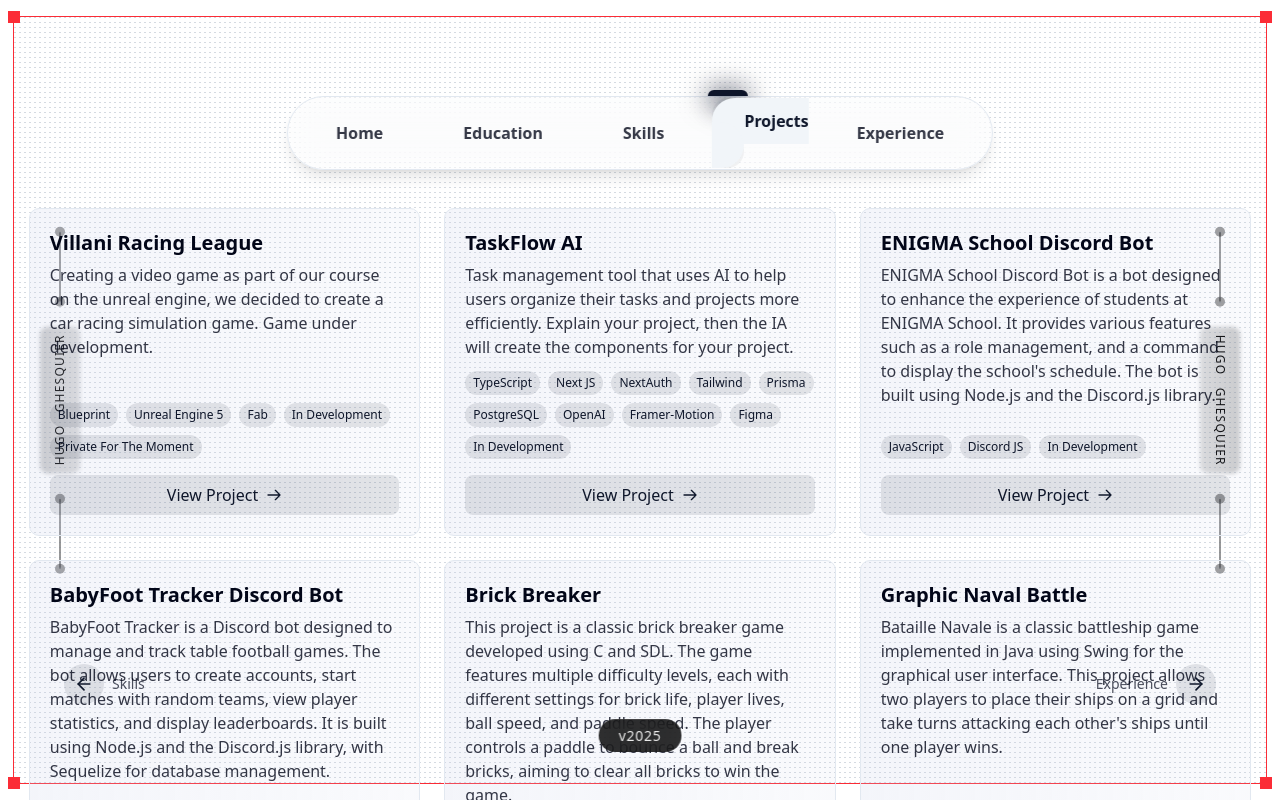
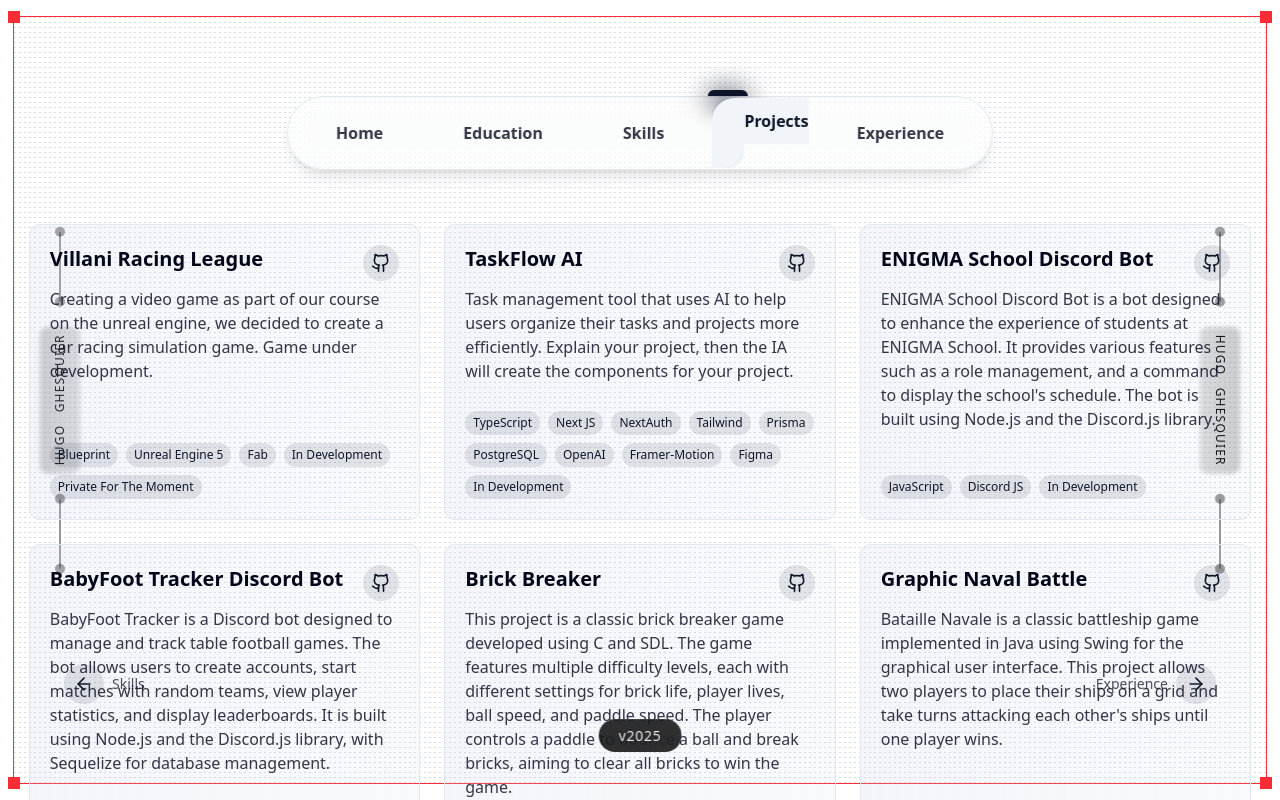
Before and after one commit to devZenta/Green-IT-CV, a Next.js app: page /projects in a window 1280 px wide. Shown: the top 800 px of the page. Built offline with nearby package versions, Linux system fonts and the light colour scheme.

Commit message:
refactor: enhance project item layout for improved user experience

```diff
--- a/src/components/HomePage/Quote.tsx
+++ b/src/components/HomePage/Quote.tsx
@@ -8,19 +8,16 @@
     name: "GitHub",
     url: "https://github.com/devZenta",
     icon: Github,
-    delay: 0.2,
   },
   {
     name: "LinkedIn",
     url: "https://www.linkedin.com/in/hugo-ghesquier/",
     icon: Linkedin,
-    delay: 0.3,
   },
   {
     name: "Email",
     url: "mailto:hugo.ghesquier@gmail.com",
     icon: Mail,
-    delay: 0.4,
   },
 ]
 
@@ -42,7 +39,7 @@
           className="flex gap-1 md:gap-2 lg:gap-3 xl:gap-4 justify-center"
           initial={{ opacity: 0 }}
           animate={{ opacity: 1 }}
-          transition={{ duration: 1.2, delay: 0.2, ease: "easeInOut" }}
+          transition={{ duration: 1.2, ease: "easeInOut" }}
         >
           <h1 className="font-semibold">&quot;Welcome</h1>
           <p className="font-thin">to my interactive</p>
@@ -51,7 +48,7 @@
           className="flex gap-1 md:gap-2 lg:gap-3 xl:gap-4 justify-center"
           initial={{ opacity: 0 }}
           animate={{ opacity: 1 }}
-          transition={{ duration: 1.2, delay: 0.4, ease: "easeInOut" }}
+          transition={{ duration: 1.2, ease: "easeInOut" }}
         >
           <h1 className="font-semibold">CV</h1>
           <p className="font-thin">where my</p>
@@ -61,7 +58,7 @@
           className="flex gap-1 md:gap-2 lg:gap-3 xl:gap-4 justify-center"
           initial={{ opacity: 0 }}
           animate={{ opacity: 1 }}
-          transition={{ duration: 1.2, delay: 0.6, ease: "easeInOut" }}
+          transition={{ duration: 1.2, ease: "easeInOut" }}
         >
           <h1 className="font-semibold">projects</h1>
           <p className="font-thin">are</p>
@@ -72,7 +69,7 @@
           className="font-thin"
           initial={{ opacity: 0 }}
           animate={{ opacity: 1 }}
-          transition={{ duration: 1.2, delay: 0.8, ease: "easeInOut" }}
+          transition={{ duration: 1.2, ease: "easeInOut" }}
         >
           detail...&quot;
         </motion.h1>
@@ -82,7 +79,7 @@
       <motion.div
         initial={{ opacity: 0, y: 20 }}
         animate={{ opacity: 1, y: 0 }}
-        transition={{ duration: 1, delay: 1.2, ease: "easeInOut" }}
+        transition={{ duration: 1, ease: "easeInOut" }}
         className="flex items-center justify-center gap-6 mt-14 md:mt-20 relative z-40"
       >
         {socialLinks.map((link) => (
@@ -94,15 +91,38 @@
             aria-label={link.name}
             initial={{ opacity: 0, scale: 0.9 }}
             animate={{ opacity: 1, scale: 1 }}
+            whileHover={{
+              scale: 1.15,
+              boxShadow: "0 0 15px rgba(161, 161, 252, 0.5)",
+              backgroundColor: "rgba(161, 161, 252, 0.15)",
+              transition: {
+                duration: 0.4,
+                type: "spring",
+                stiffness: 300
+              }
+            }}
+            whileTap={{
+              scale: 0.9,
+              boxShadow: "0 0 0px rgba(161, 161, 252, 0)",
+            }}
             transition={{
-              duration: 0.8,
-              delay: 1.2 + link.delay,
+              duration: 0.6,
               ease: "easeOut",
             }}
-            className="flex items-center justify-center w-12 h-12 md:w-14 md:h-14 rounded-full bg-primary/10 hover:bg-primary/20 transition-colors cursor-pointer"
+            className="flex items-center justify-center w-12 h-12 md:w-14 md:h-14 rounded-full bg-primary/5 transition-all duration-300 cursor-pointer relative overflow-hidden"
             style={{ position: 'relative', zIndex: 50 }}
           >
-            <link.icon className="w-5 h-5 md:w-6 md:h-6 text-primary" />
+            <motion.div
+              className="absolute inset-0 bg-primary/5"
+              whileHover={{
+                scale: 1.5,
+                opacity: 0,
+              }}
+              transition={{
+                duration: 0.5,
+              }}
+            />
+            <link.icon className="w-5 h-5 md:w-6 md:h-6 text-primary relative z-10" />
           </motion.a>
         ))}
       </motion.div>
--- a/src/components/ProjectsPage/Projects.tsx
+++ b/src/components/ProjectsPage/Projects.tsx
@@ -2,6 +2,7 @@
 
 import React from "react"
 import { motion } from "framer-motion"
+import { Github } from "lucide-react"
 
 interface ProjectItem {
   title: string
@@ -69,9 +70,49 @@
                 delay: index * 0.15,
                 ease: [0.22, 1, 0.36, 1]
               }}
-              className="bg-gradient-to-r from-[#C7CEE8]/20 to-[#C7CEE8]/10 border border-border p-5 rounded-lg h-full flex flex-col"
+              className="bg-gradient-to-r from-[#C7CEE8]/20 to-[#C7CEE8]/10 border border-border p-5 rounded-lg h-full flex flex-col mt-4"
             >
-              <h3 className="text-xl font-semibold text-foreground">{item.title}</h3>
+              <div className="flex justify-between items-start">
+                <motion.a
+                  href={item.link}
+                  target="_blank"
+                  rel="noopener noreferrer"
+                  className="text-xl font-semibold text-foreground hover:text-primary transition-colors duration-200 flex items-center gap-1 group"
+                  whileHover={{ x: 3 }}
+                >
+                  {item.title}
+                  <motion.svg
+                    className="w-4 h-4 opacity-0 -translate-x-2 group-hover:opacity-100 group-hover:translate-x-0 transition-all duration-200"
+                    fill="none"
+                    stroke="currentColor"
+                    viewBox="0 0 24 24"
+                    xmlns="http://www.w3.org/2000/svg"
+                  >
+                    <path
+                      strokeLinecap="round"
+                      strokeLinejoin="round"
+                      strokeWidth={2}
+                      d="M10 6H6a2 2 0 00-2 2v10a2 2 0 002 2h10a2 2 0 002-2v-4M14 4h6m0 0v6m0-6L10 14"
+                    />
+                  </motion.svg>
+                </motion.a>
+
+                <motion.a
+                  href={item.link}
+                  target="_blank"
+                  rel="noopener noreferrer"
+                  className="flex items-center justify-center w-9 h-9 rounded-full bg-primary/10 hover:bg-primary/20 transition-colors duration-300"
+                  whileHover={{
+                    scale: 1.1,
+                    backgroundColor: "rgba(161, 161, 252, 0.3)",
+                  }}
+                  whileTap={{ scale: 0.95 }}
+                  aria-label={`View ${item.title} on GitHub`}
+                >
+                  <Github className="w-5 h-5 text-primary" />
+                </motion.a>
+              </div>
+
               <p className="mt-1.5 text-foreground/80 flex-grow">{item.description}</p>
               <div className="mt-3 flex flex-wrap gap-2">
                 {item.technologies.map((tech, i) => (
@@ -80,31 +121,6 @@
                   </span>
                 ))}
               </div>
-              <motion.button
-                whileHover={{ scale: 1.02 }}
-                whileTap={{ scale: 0.98 }}
-                onClick={() => window.open(item.link, '_blank')}
-                className="mt-4 inline-flex items-center justify-center px-4 py-2 rounded-md bg-primary/10 text-primary hover:bg-primary/20 transition-colors duration-200 w-full group"
-              >
-                <span>View Project</span>
-                <motion.svg
-                  className="ml-2 w-4 h-4"
-                  initial={{ x: 0 }}
-                  animate={{ x: 0 }}
-                  whileHover={{ x: 4 }}
-                  fill="none"
-                  stroke="currentColor"
-                  viewBox="0 0 24 24"
-                  xmlns="http://www.w3.org/2000/svg"
-                >
-                  <path
-                    strokeLinecap="round"
-                    strokeLinejoin="round"
-                    strokeWidth={2}
-                    d="M14 5l7 7m0 0l-7 7m7-7H3"
-                  />
-                </motion.svg>
-              </motion.button>
             </motion.div>
           ))}
         </motion.div>
```
